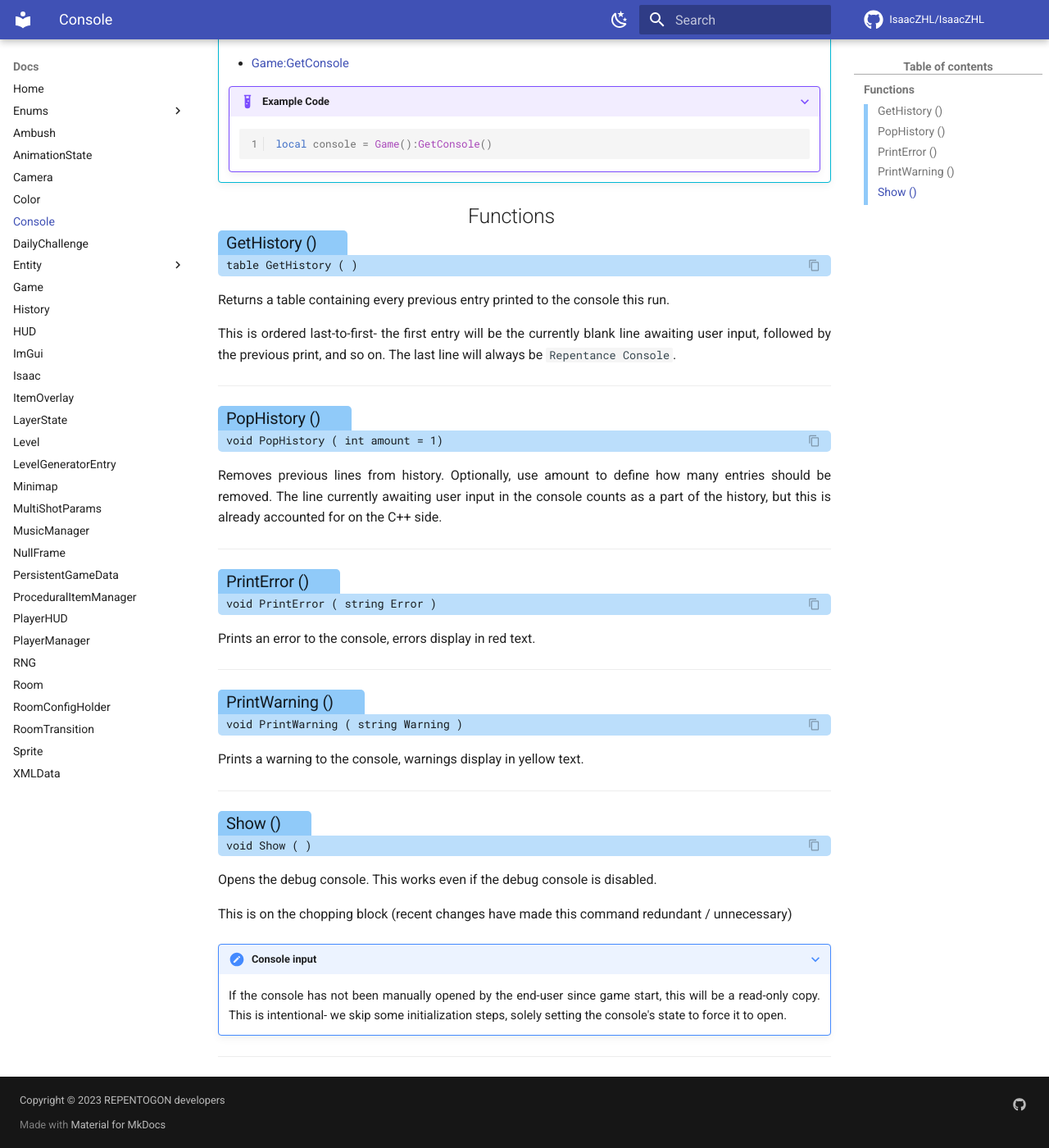
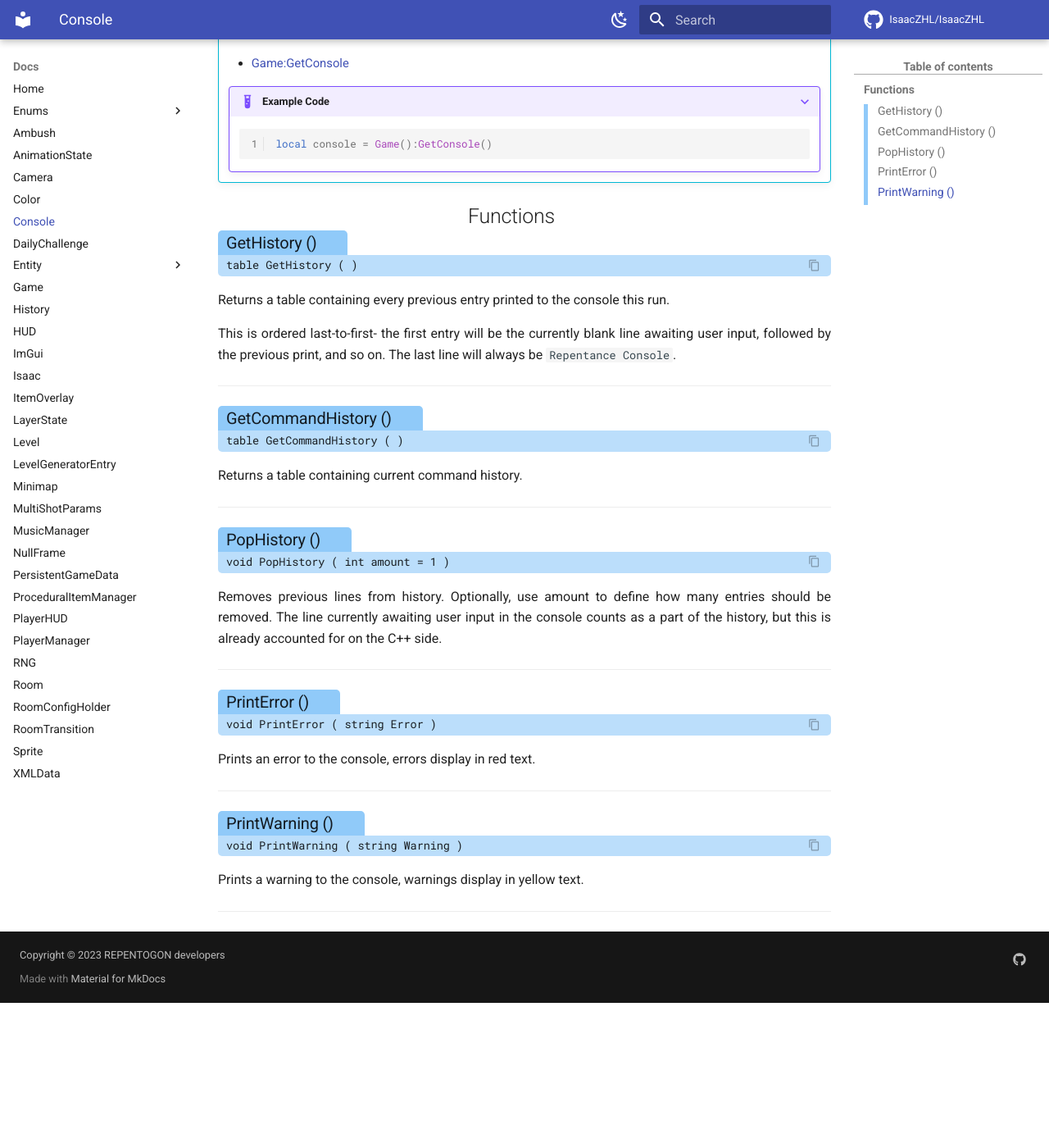
Before and after one commit to TeamREPENTOGON/REPENTOGON, an MkDocs documentation site: the page built from documentation/docs/Console.md, in a window 1280 px wide and 1400 px high, scrolled down 467 px. Shown: the whole window at 82% size. Built offline with MkDocs 1.6.1 and Material for MkDocs 9.7.7, drawn with Linux system fonts in a browser that asks for light colours; comment, search, counter and statistics services are not loaded; the version menu is left out; after the commit the page ends 1690 px from its top, so only the background shows below that; some of the changed text lies outside the part shown.

Commit message:
Console::GetCommandHistory()

```diff
--- a/documentation/docs/Console.md
+++ b/documentation/docs/Console.md
@@ -19,8 +19,13 @@ Returns a table containing every previous entry printed to the console this run.
 This is ordered last-to-first- the first entry will be the currently blank line awaiting user input, followed by the previous print, and so on. The last line will always be `Repentance Console`.
 
 ___
+### Get·Command·History () {: aria-label='Functions' }
+#### table GetCommandHistory ( ) {: .copyable aria-label='Functions' }
+Returns a table containing current command history.
+
+___
 ### Pop·History () {: aria-label='Functions' }
-#### void PopHistory ( int amount = 1) {: .copyable aria-label='Functions' }
+#### void PopHistory ( int amount = 1 ) {: .copyable aria-label='Functions' }
 Removes previous lines from history. Optionally, use amount to define how many entries should be removed. The line currently awaiting user input in the console counts as a part of the history, but this is already accounted for on the C++ side.
 
 ___
@@ -34,13 +39,3 @@ ___
 Prints a warning to the console, warnings display in yellow text.
 
 ___
-### Show () {: aria-label='Functions' }
-#### void Show ( ) {: .copyable aria-label='Functions' }
-Opens the debug console. This works even if the debug console is disabled.
-
-This is on the chopping block (recent changes have made this command redundant / unnecessary)
-
-???+ note "Console input"
-    If the console has not been manually opened by the end-user since game start, this will be a read-only copy. This is intentional- we skip some initialization steps, solely setting the console's state to force it to open.
-
-___
```
Also changed, not shown: 3 other files.
